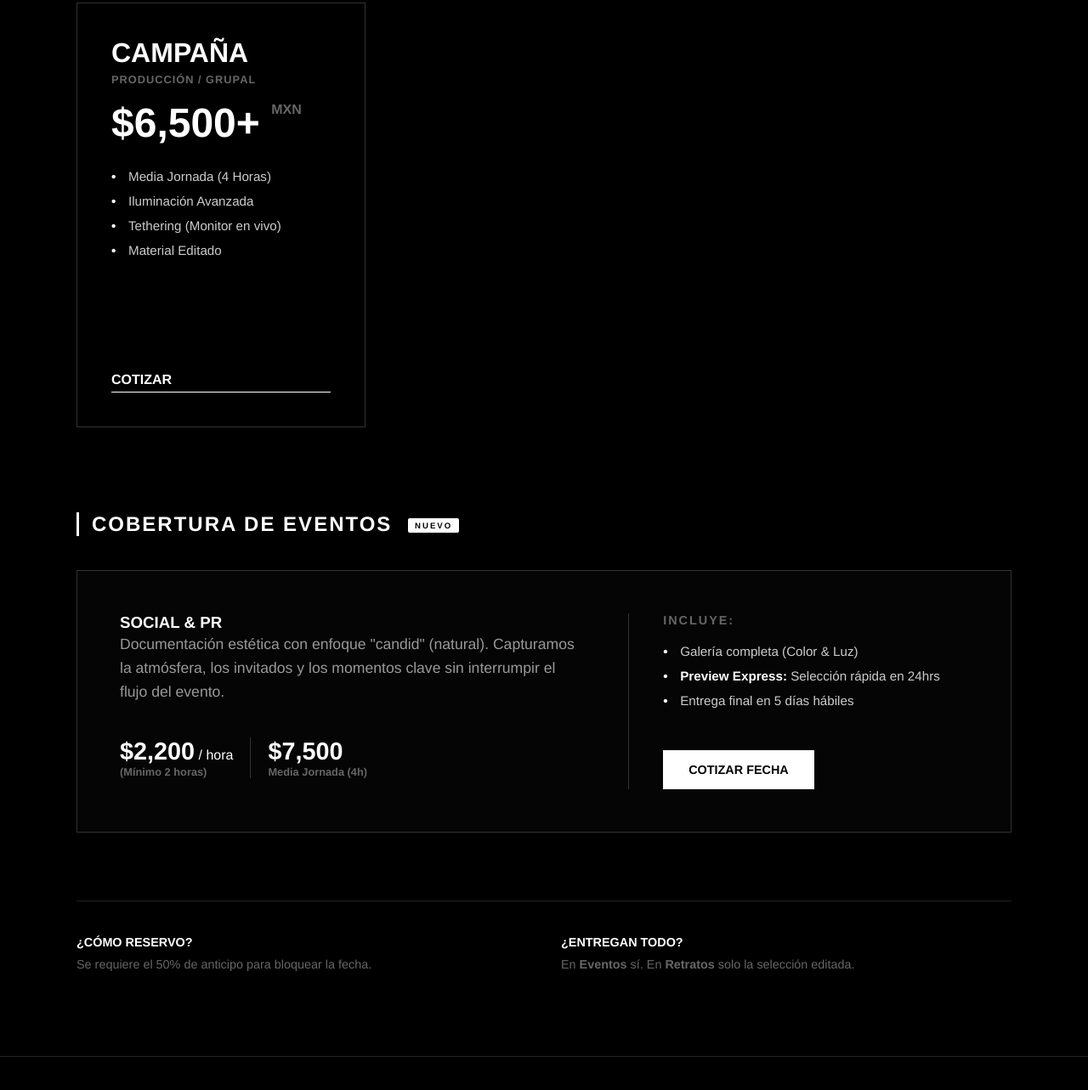
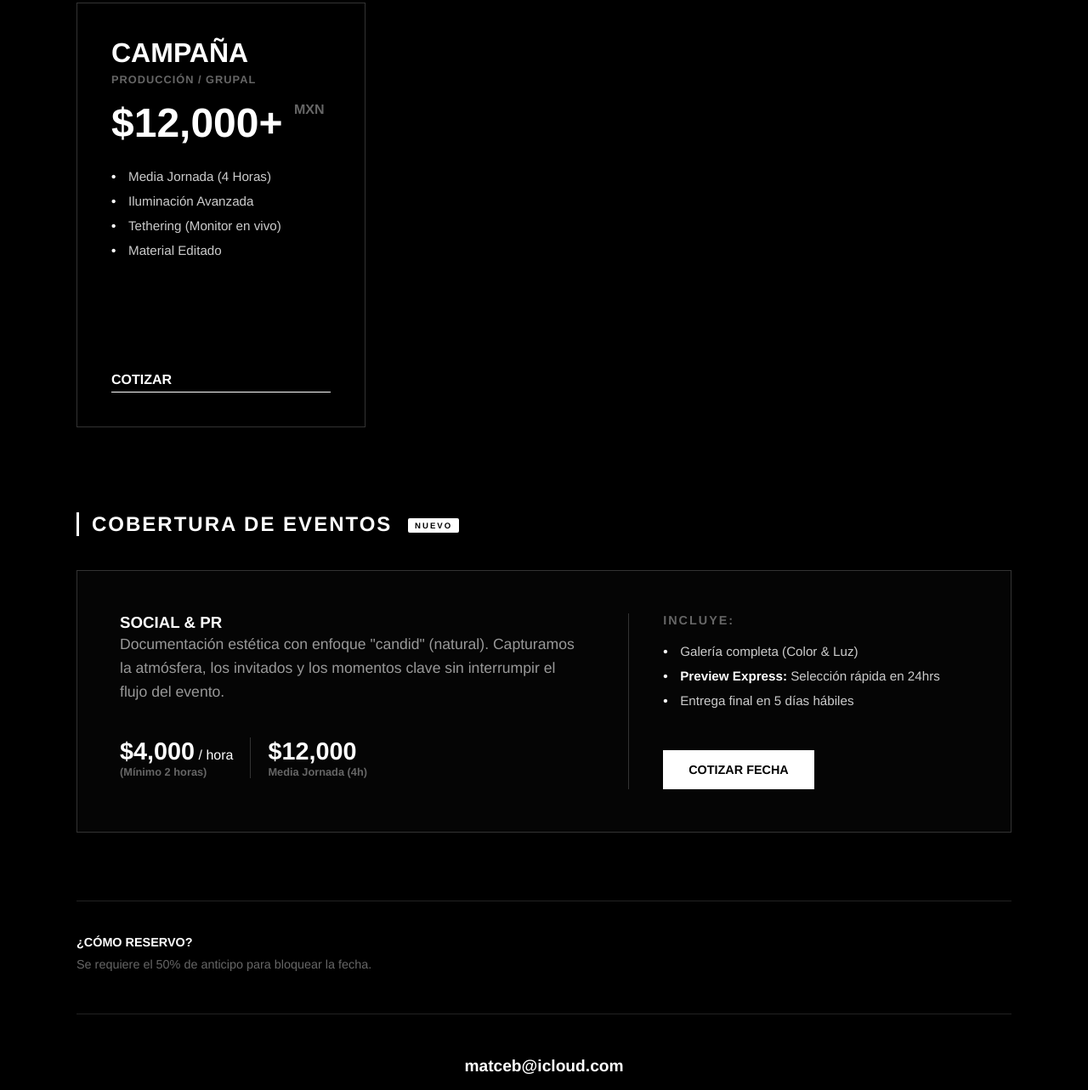
Before and after one commit to matceb04/mi-portafolio, a plain HTML site: page servicios.html in a window 1280 px wide. Shown: the part 800-2083 px from the top of the page at 85% size. Drawn offline with Linux system fonts and the light colour scheme.

Commit message:
Update service descriptions and pricing in servicios.html for clarity and accuracy

```diff
--- a/servicios.html
+++ b/servicios.html
@@ -53,7 +53,7 @@
                 </div>
                 <div class="price">$500 <span class="currency">MXN</span></div>
                 <ul class="service-list">
-                    <li>Sesión Express</li>
+                    <li>Sesión Express (20 minutos)</li>
                     <li>Fondo liso (Blanco/Gris)</li>
                     <li>Entrega Digital</li>
                     <li>Ideal para trámites</li>
@@ -68,7 +68,7 @@
                 </div>
                 <div class="price">$1,800 <span class="currency">MXN</span></div>
                 <ul class="service-list">
-                    <li>Sesión en Estudio (45 min)</li>
+                    <li>Sesión en Estudio (1 hora)</li>
                     <li>1 Cambio de look</li>
                     <li>Retoque High-End</li>
                     <li>Entrega Digital Alta Res</li>
@@ -96,7 +96,7 @@
                     <h3>CAMPAÑA</h3>
                     <span class="plan-desc">Producción / Grupal</span>
                 </div>
-                <div class="price">$6,500+ <span class="currency">MXN</span></div>
+                <div class="price">$12,000+ <span class="currency">MXN</span></div>
                 <ul class="service-list">
                     <li>Media Jornada (4 Horas)</li>
                     <li>Iluminación Avanzada</li>
@@ -117,11 +117,11 @@
 
                     <div class="event-pricing-row">
                         <div>
-                            <span class="price-small">$2,200</span> / hora
+                            <span class="price-small">$4,000</span> / hora
                             <div class="price-note">(Mínimo 2 horas)</div>
                         </div>
                         <div style="border-left: 1px solid #333; padding-left: 20px;">
-                            <span class="price-small">$7,500</span>
+                            <span class="price-small">$12,000</span>
                             <div class="price-note">Media Jornada (4h)</div>
                         </div>
                     </div>
@@ -145,9 +145,6 @@
                 <p>Se requiere el 50% de anticipo para bloquear la fecha.</p>
             </div>
             <div>
-                <h4>¿ENTREGAN TODO?</h4>
-                <p>En <strong>Eventos</strong> sí. En <strong>Retratos</strong> solo la selección editada.</p>
-            </div>
         </div>
 
     </div>
```
